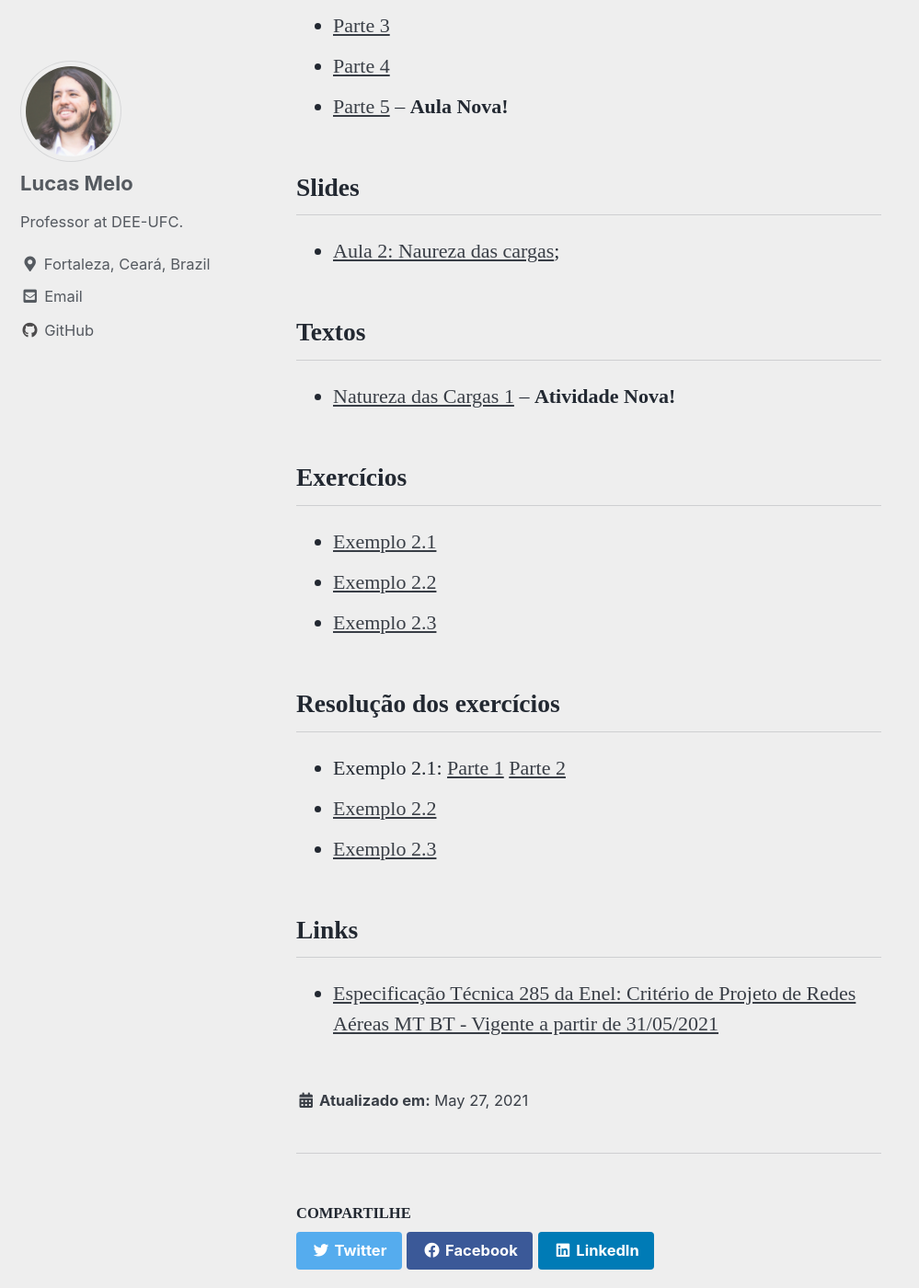
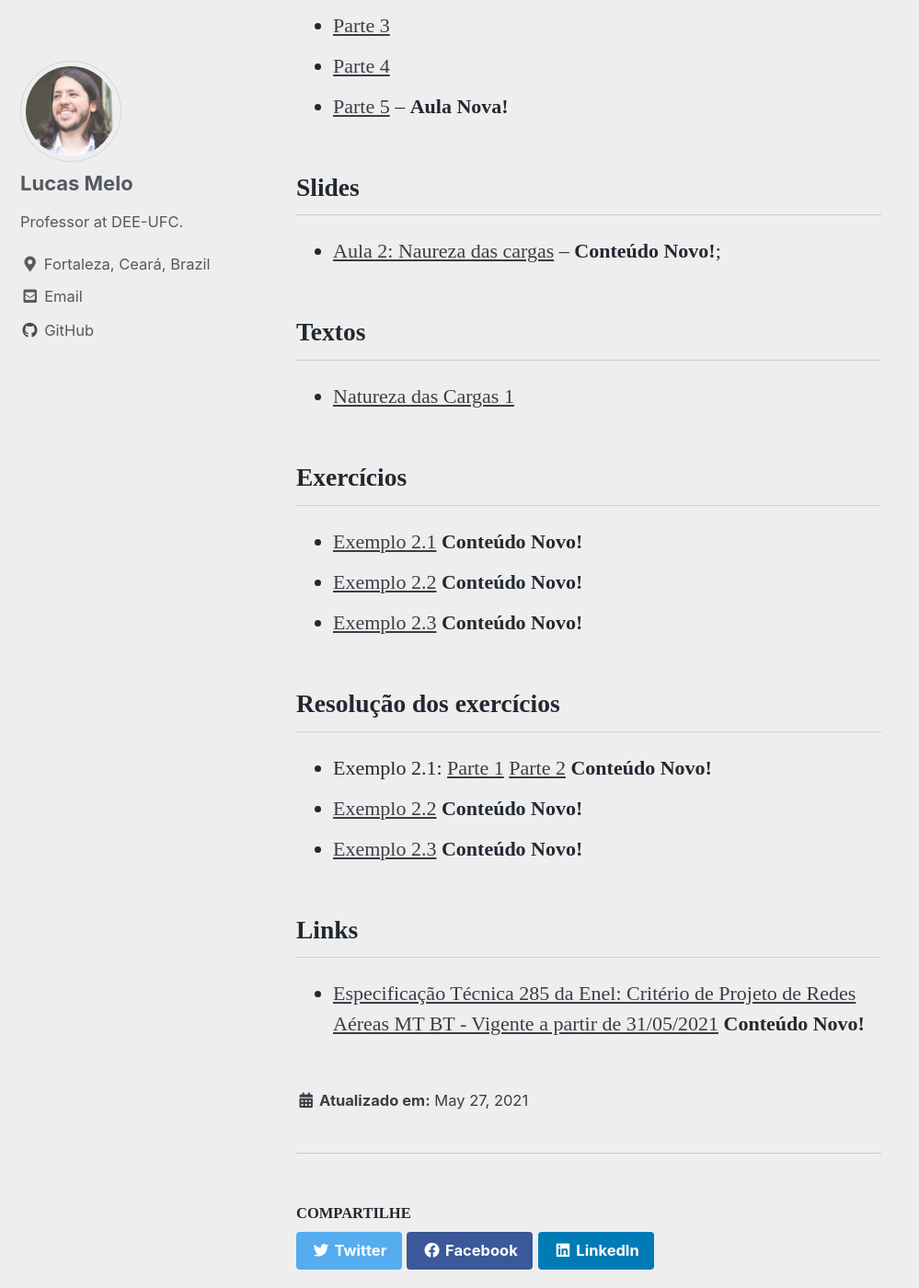
Before and after one commit to lucassm/lucassm.github.io, a Jekyll site: the page built from _teaching/DEE-2021/Unidade-02/index.md, in a window 1280 px wide and 1400 px high, scrolled down 495 px. Shown: the whole window at 92% size, without its empty margins (0-999 px from the left). Built offline with Jekyll 4.4.1, drawn with Linux system fonts in a browser that asks for light colours; cached includes are drawn as plain includes; some web fonts are replaced.

Commit message:
UPDADE: Unidade 02 de SDEE

```diff
--- a/_teaching/DEE-2021/Unidade-02/index.md
+++ b/_teaching/DEE-2021/Unidade-02/index.md
@@ -20,21 +20,21 @@ Videos com a segunda aula do curso, com o assunto: *Natureza das cargas*:
 <!-- - <p style="color: red">Parte 10 (Previsão para ser postada em: 20/05/21)</p> -->
 
 ## Slides
-- [Aula 2: Naureza das cargas](https://github.com/lucassm/lucassm.github.io/raw/master/files/SDEE-2021/aula2.pdf);
+- [Aula 2: Naureza das cargas](https://github.com/lucassm/lucassm.github.io/raw/master/files/SDEE-2021/aula2.pdf) -- **Conteúdo Novo!**;
 
 ## Textos
-- [Natureza das Cargas 1](https://github.com/lucassm/lucassm.github.io/raw/master/files/SDEE-2021/Unidade-2-Natureza-das-Cargas-Kersting-protected.pdf) -- **Atividade Nova!**
+- [Natureza das Cargas 1](https://github.com/lucassm/lucassm.github.io/raw/master/files/SDEE-2021/Unidade-2-Natureza-das-Cargas-Kersting-protected.pdf)
 
 
 ## Exercícios
-- [Exemplo 2.1](/teaching/DEE-2021/Unidade-02/example-2-1)
-- [Exemplo 2.2](/teaching/DEE-2021/Unidade-02/example-2-2)
-- [Exemplo 2.3](/teaching/DEE-2021/Unidade-02/example-2-3)
+- [Exemplo 2.1](/teaching/DEE-2021/Unidade-02/example-2-1) **Conteúdo Novo!**
+- [Exemplo 2.2](/teaching/DEE-2021/Unidade-02/example-2-2) **Conteúdo Novo!**
+- [Exemplo 2.3](/teaching/DEE-2021/Unidade-02/example-2-3) **Conteúdo Novo!**
 
 ## Resolução dos exercícios
-- Exemplo 2.1: [Parte 1](https://drive.google.com/file/d/1D4UqLHtrjrVdg1gduKbnooeqWCyqF7B3/view?usp=sharing) [Parte 2](https://drive.google.com/file/d/1dmCYlVATtWq8aAer6dfvpY5U7znqKMWP/view?usp=sharing)
-- [Exemplo 2.2](https://drive.google.com/file/d/1KaNzpBOBCIPYTOGy-qidiqowc6DMgR3W/view?usp=sharing)
-- [Exemplo 2.3](https://drive.google.com/file/d/1juO5uvtXDXeSipvXw0Lpk0CSkvmGdvGM/view?usp=sharing)
+- Exemplo 2.1: [Parte 1](https://drive.google.com/file/d/1D4UqLHtrjrVdg1gduKbnooeqWCyqF7B3/view?usp=sharing) [Parte 2](https://drive.google.com/file/d/1dmCYlVATtWq8aAer6dfvpY5U7znqKMWP/view?usp=sharing) **Conteúdo Novo!**
+- [Exemplo 2.2](https://drive.google.com/file/d/1KaNzpBOBCIPYTOGy-qidiqowc6DMgR3W/view?usp=sharing) **Conteúdo Novo!**
+- [Exemplo 2.3](https://drive.google.com/file/d/1juO5uvtXDXeSipvXw0Lpk0CSkvmGdvGM/view?usp=sharing) **Conteúdo Novo!**
 
 ## Links
-- [Especificação Técnica 285 da Enel: Critério de Projeto de Redes Aéreas MT BT - Vigente a partir de 31/05/2021](https://www.eneldistribuicao.com.br/documentos/CNS-OMBR-MAT-19-0285-EDBR%20-%20Crit%C3%A9rio%20de%20Projeto%20de%20Redes%20A%C3%A9reas%20MT%20BT.pdf)
+- [Especificação Técnica 285 da Enel: Critério de Projeto de Redes Aéreas MT BT - Vigente a partir de 31/05/2021](https://www.eneldistribuicao.com.br/documentos/CNS-OMBR-MAT-19-0285-EDBR%20-%20Crit%C3%A9rio%20de%20Projeto%20de%20Redes%20A%C3%A9reas%20MT%20BT.pdf) **Conteúdo Novo!**
```
Also changed, not shown: _teaching/DEE-2021/index.md (+4 -4 lines).
